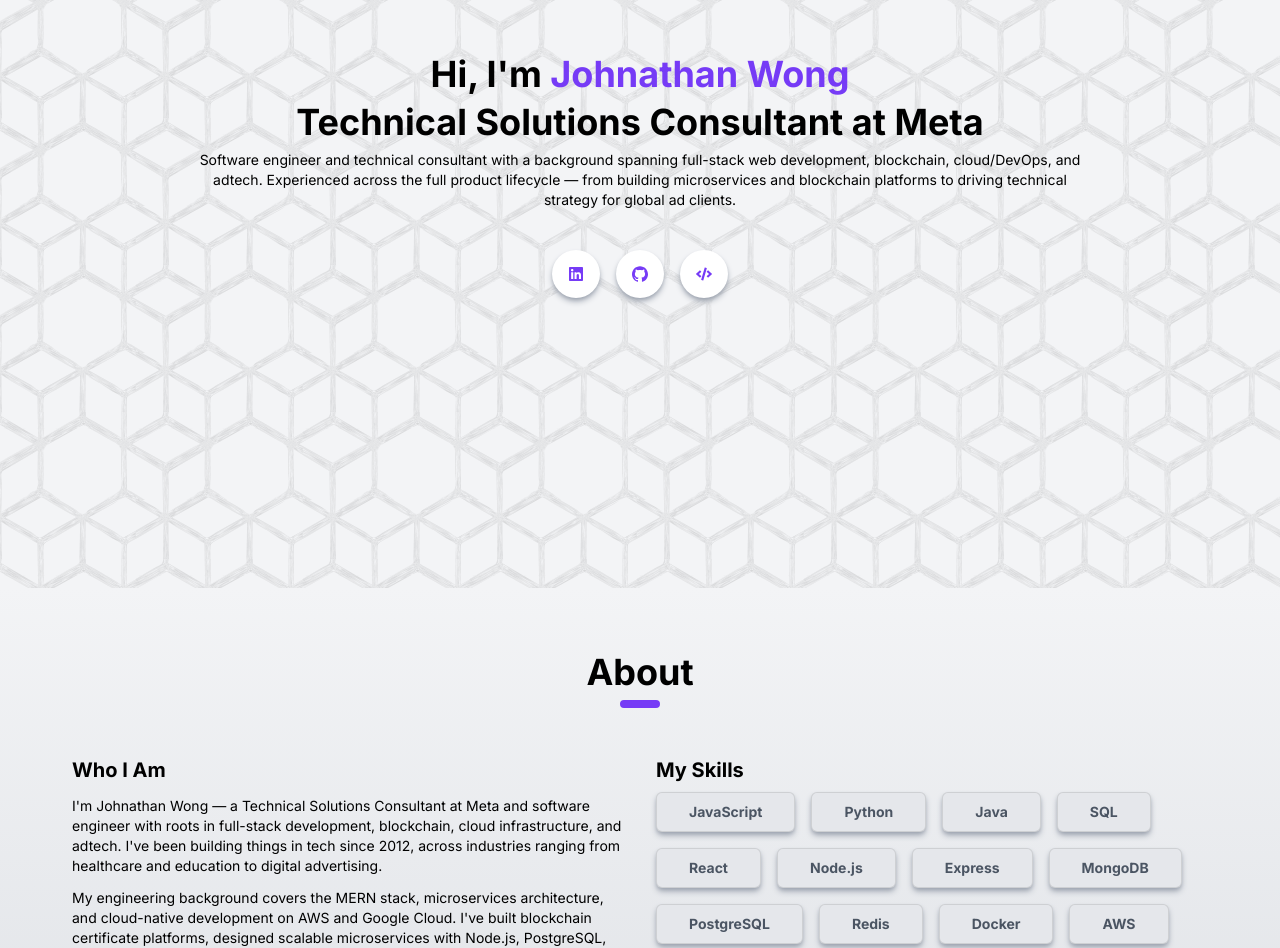
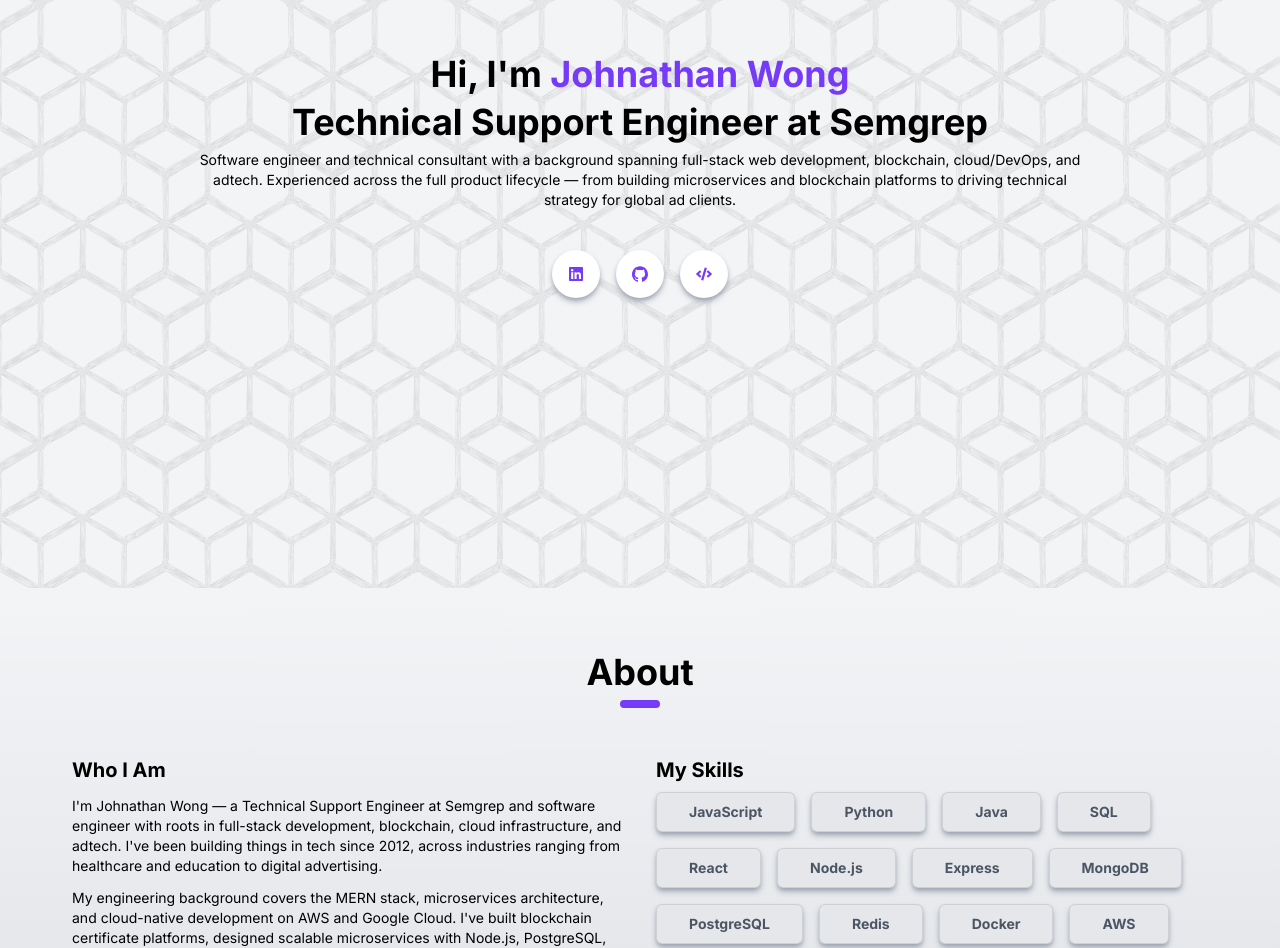
Before and after one commit to wong-johnathan/portfolio, a Next.js app: page / in a window 1280 px wide. Shown: the part 212-1160 px from the top of the page. Built offline with nearby package versions, Linux system fonts and the light colour scheme.

Commit message:
update position to semgrep

```diff
--- a/src/components/About.tsx
+++ b/src/components/About.tsx
@@ -45,7 +45,7 @@
             Who I Am
           </h2>
           <BodyText>
-            I'm Johnathan Wong — a Technical Solutions Consultant at Meta and
+            I'm Johnathan Wong — a Technical Support Engineer at <a href="https://semgrep.dev/">Semgrep</a> and
             software engineer with roots in full-stack development, blockchain,
             cloud infrastructure, and adtech. I've been building things in tech
             since 2012, across industries ranging from healthcare and education
--- a/src/components/Hero.tsx
+++ b/src/components/Hero.tsx
@@ -33,7 +33,7 @@
           </TitleLarge>
 
           <TitleLarge>
-            Technical Solutions Consultant at Meta
+            Technical Support Engineer at <a href="https://semgrep.dev/">Semgrep</a>
           </TitleLarge>
           <BodyText maxWidth='max-w-[70%]'>
             Software engineer and technical consultant with a background spanning
```
